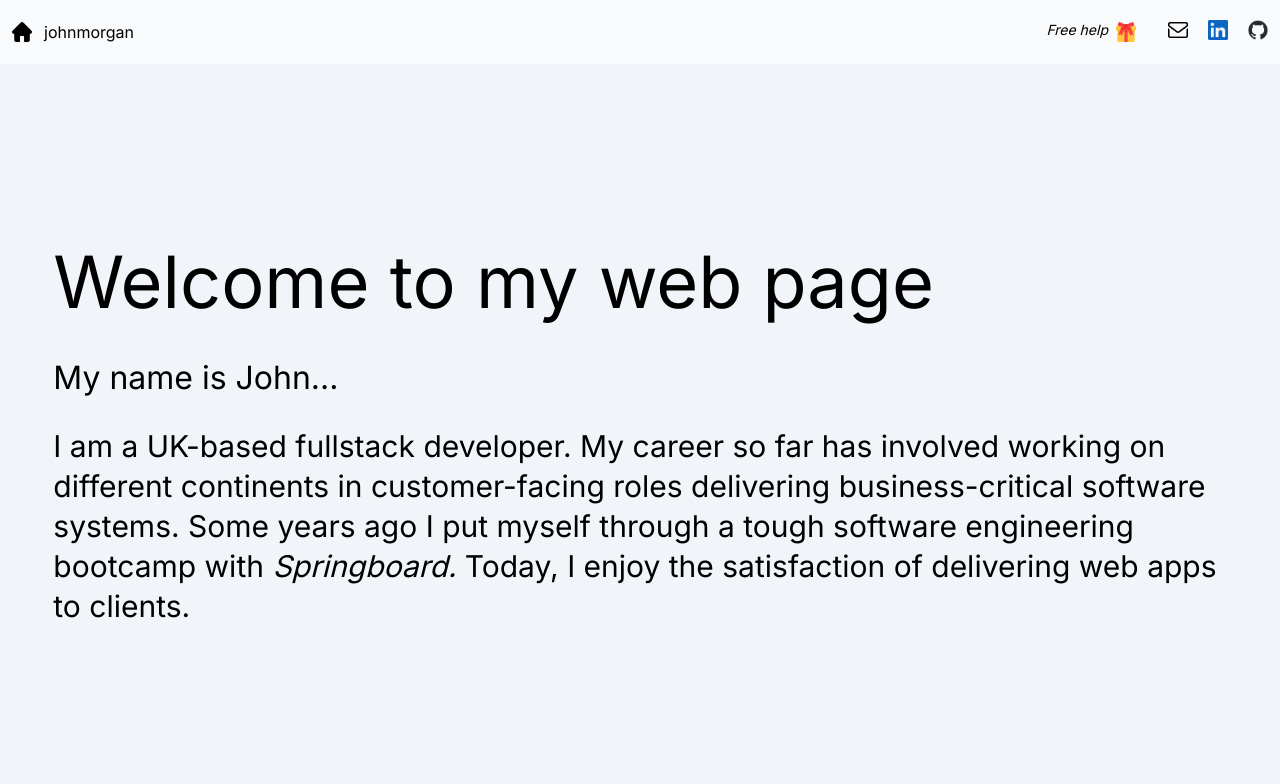
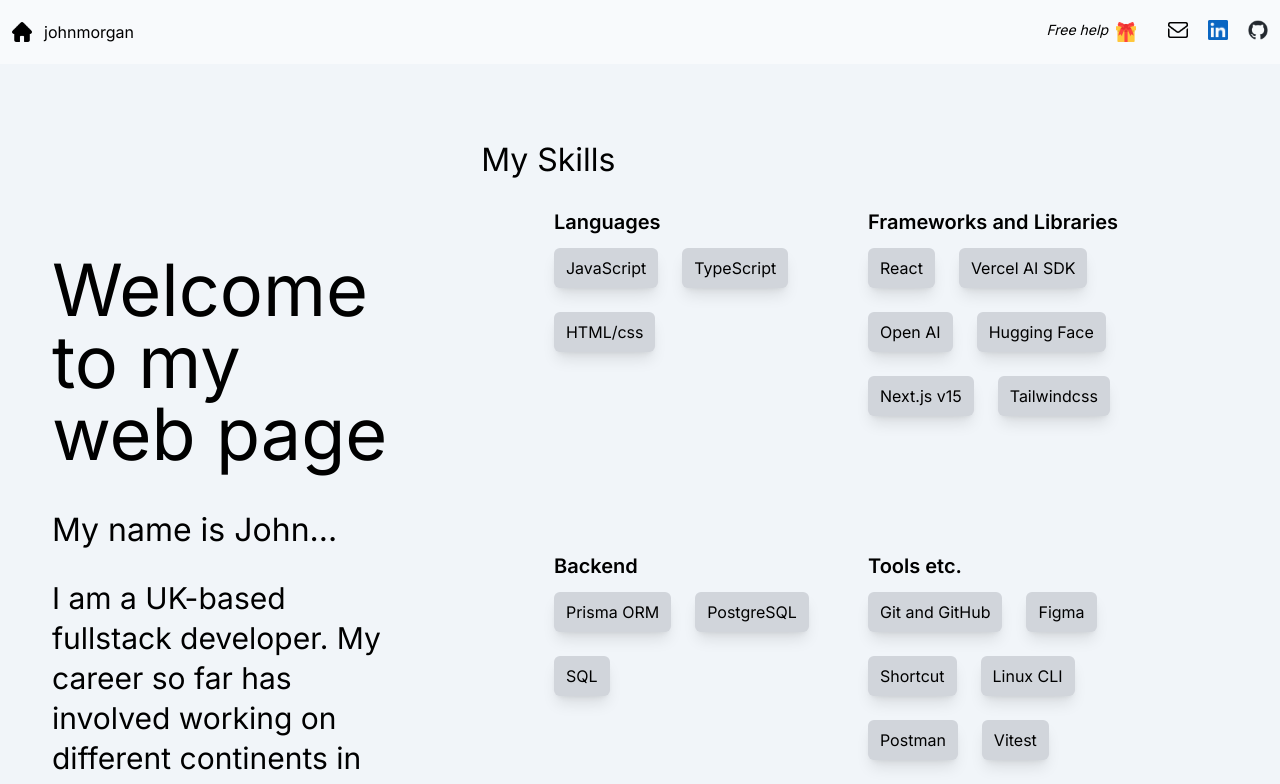
Before and after one commit to johnhm22/iamjohn, a Next.js app: page / in a window 1280 px wide. Shown: the top 784 px of the page. Built offline with nearby package versions, Linux system fonts and the light colour scheme.

Commit message:
Introducing new two column design for page

```diff
--- a/app/page.tsx
+++ b/app/page.tsx
@@ -1,16 +1,19 @@
 import Intro from "./components/Intro";
 import Myskills from "./components/MySkills";
 import Myprojects from "./components/MyProjects";
-
+import WhoAmI from "./components/WhoAmI";
 
 export default function Home() {
   return (
-    <>
-      <Intro />
-
-      <Myskills />
-
-      <Myprojects />
-    </>
+    <section className="px-9 grid grid-cols-3 gap-7">
+      <div className="mt-20 self-start sticky top-20">
+        <Intro />
+      </div>
+      <div className="col-span-2 mt-20 overflow-auto">
+        {/* <WhoAmI /> */}
+        <Myskills />
+        <Myprojects />
+      </div>
+    </section>
   );
 }
```
